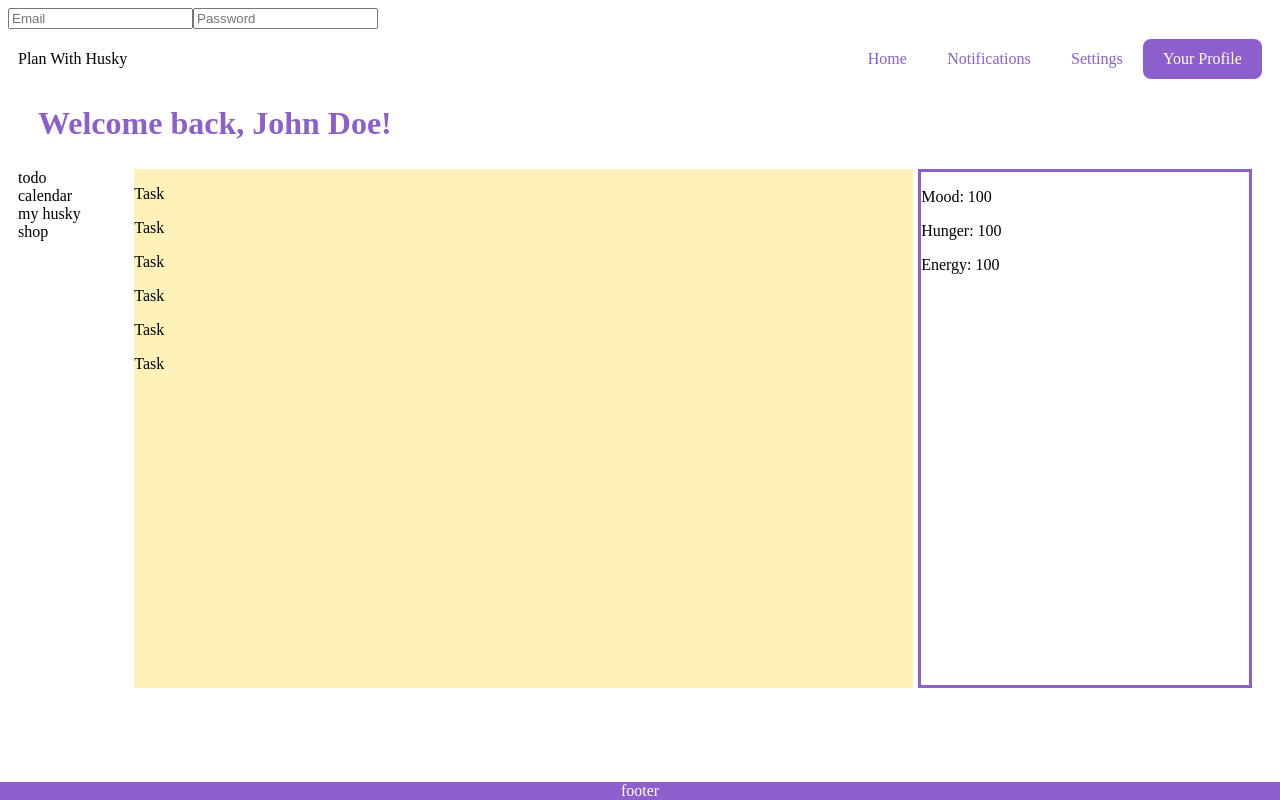
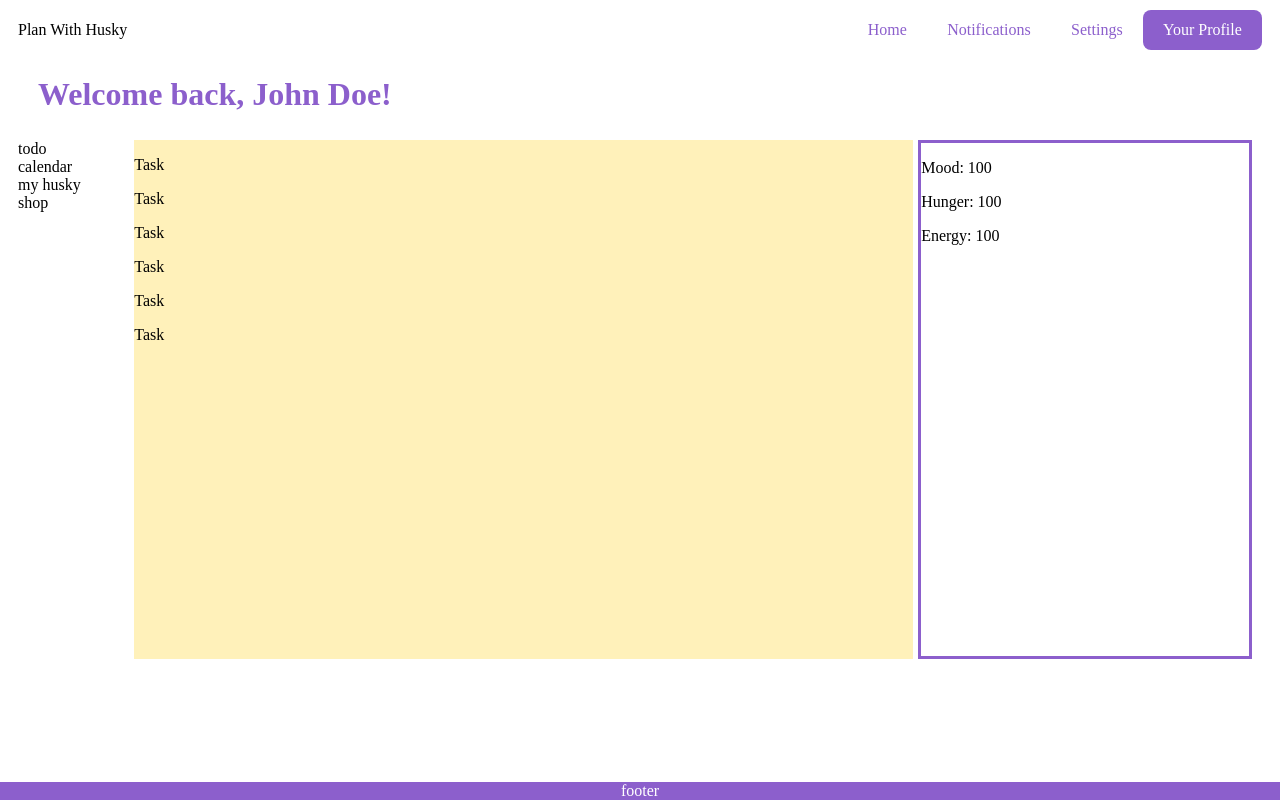
Before and after one commit to hcp-uw/plan-with-husky, a React (Vite) app in the folder starter-frontend/: page /home in a window 1280 px wide. Built offline with nearby package versions, Linux system fonts and the light colour scheme.

Commit message:
everything routed, change between pages with /home and /login

```diff
--- /dev/null
+++ b/package.json
@@ -0,0 +1,5 @@
+{
+  "dependencies": {
+    "react-router-dom": "^7.13.1"
+  }
+}
--- a/starter-frontend/src/App.jsx
+++ b/starter-frontend/src/App.jsx
@@ -1,13 +1,17 @@
-import { useState } from "react";
+import { BrowserRouter as Router, Routes, Route } from "react-router-dom";
+
 import "./styles/App.css";
+
 import Home from "./pages/Home";
 import Login from "./pages/Login";
 
 export default function App() {
   return (
-    <>
-      <Login />
-      <Home />
-    </>
+    <Router>
+      <Routes>
+        <Route path="/home" element={<Home />} />
+        <Route path="/login" element={<Login />} />
+      </Routes>
+    </Router>
   );
 }
```
Also changed, not shown: 1 other file (tests, documents, lock files or other folders).
